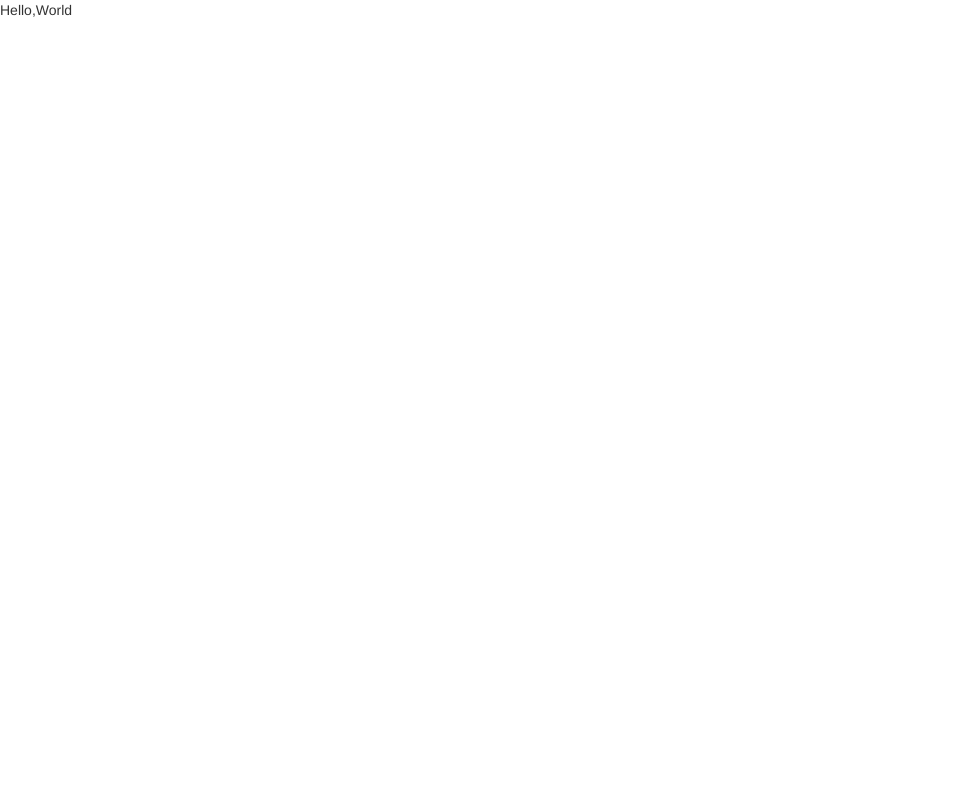
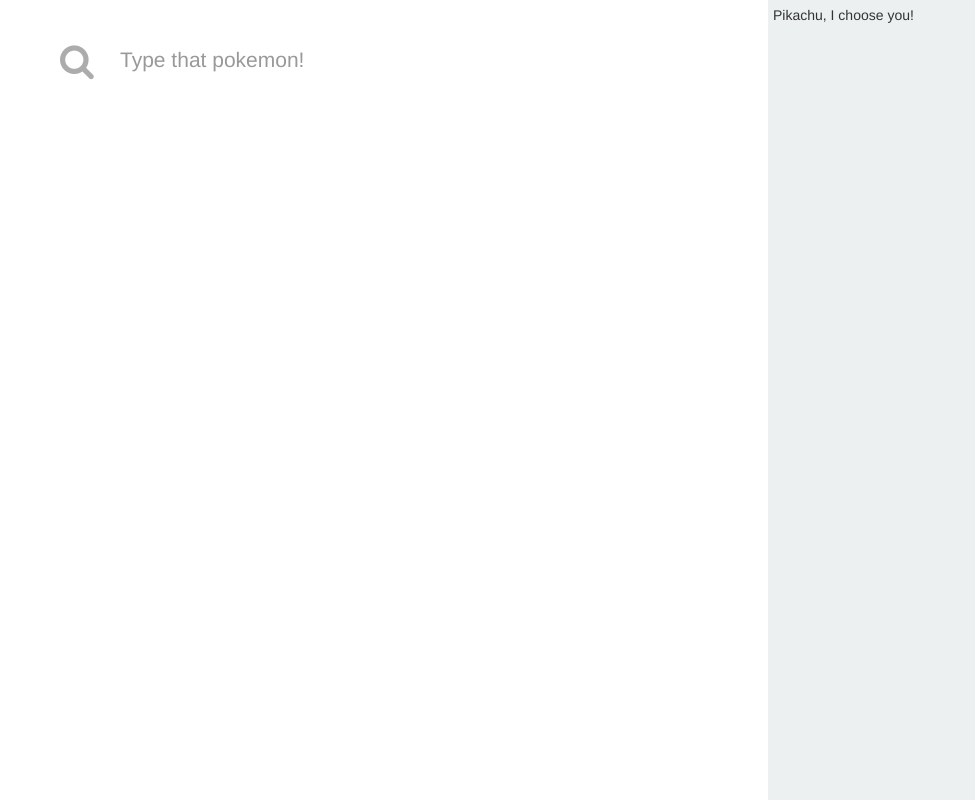
Before and after one commit to TofuSupreme/react-pokemon, a React app: page / in a window 1280 px wide. Shown: the whole page, without its empty margins (0-975 px from the left). Built offline with nearby package versions, Linux system fonts and the light colour scheme.

Commit message:
Updated App component, added props to PokemonList, added handleClick on SearchBar

```diff
--- a/assets/stylesheets/application.scss
+++ b/assets/stylesheets/application.scss
@@ -26,7 +26,7 @@ body {
   .form-search {
     padding: 60px 60px 60px 120px;
     border: none;
-    font-size: 2.6em;
+    font-size: 1.5em;
     box-shadow: none;
     &:focus {
       box-shadow: none;
--- a/src/components/App.jsx
+++ b/src/components/App.jsx
@@ -1,9 +1,17 @@
 import React from 'react';
-
+import Pokemon from './Pokemon';
+import PokemonList from './PokemonList';
+import SearchBar from './SearchBar';
 const App = () => {
   return (
     <div>
-
+      <div className="left-scene">
+        <SearchBar />
+        <Pokemon />
+        </div>
+        <div className="right-scene">
+          <PokemonList pokemon="Pikachu, I choose you!"/>
+          </div>
     </div>
   );
 };
--- a/src/components/PokemonList.jsx
+++ b/src/components/PokemonList.jsx
@@ -1,11 +1,12 @@
 import React from 'react';
 
-const PokemonList = () => {
+const PokemonList = (props) => {
+  const { pokemon } = props
   return (
-    <div>
-
-    </div>
+    <div className="pokemon-list">
+      {pokemon}
+      </div>
   );
-};
+  };
 
 export default PokemonList;
--- a/src/components/SearchBar.jsx
+++ b/src/components/SearchBar.jsx
@@ -1,10 +1,11 @@
 import React from 'react';
 
 const SearchBar = () => {
+  const handleChange = (event) =>{
+    event.currentTarget.value
+  }
   return (
-    <div>
-
-    </div>
+    <input type="text" className="form-search form-control" placeholder="Type that pokemon!" onChange={handleChange}/>
   );
 };
 
--- a/src/index.jsx
+++ b/src/index.jsx
@@ -1,18 +1,12 @@
 import React from 'react';
 import ReactDOM from 'react-dom';
+import App from './components/App';
+
+
 
 import '../assets/stylesheets/application.scss';
 
-const Hello = ({ name }) => {
-  return (
-    <div>
-      Hello,
-      {name}
-    </div>
-  );
-};
-
 const root = document.getElementById('root');
 if (root) {
-  ReactDOM.render(<Hello name="World" />, root);
+  ReactDOM.render(<App />, root);
 }
--- a/templates/index.html
+++ b/templates/index.html
@@ -3,7 +3,7 @@
   <head>
     <meta charset="UTF-8">
     <link rel="stylesheet" href="https://maxcdn.bootstrapcdn.com/bootstrap/3.3.7/css/bootstrap.min.css">
-    <title>React boilerplate</title>
+    <title>Poke-Search</title>
   </head>
   <body>
     <div id="root"></div>
```
